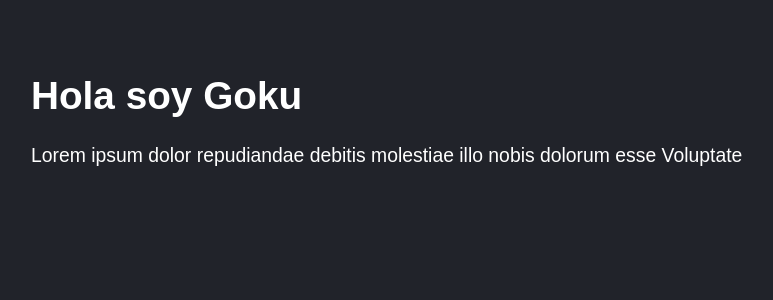
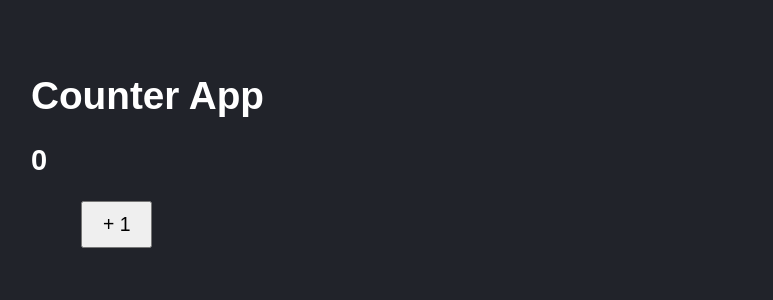
Before and after one commit to Rome96/intro-to-React-and-Unit-Test, a React (Create React App) app: page / in a window 1280 px wide. Shown: the top 300 px of the page, without its empty margins (17-790 px from the left). Built offline with nearby package versions, Linux system fonts and the light colour scheme.

Commit message:
event onClick and useState

```diff
--- /dev/null
+++ b/src/CounterApp.js
@@ -0,0 +1,24 @@
+import React, {useState} from 'react'
+import PropTypes from 'prop-types'
+
+const CounterApp = ({value}) => {
+  const [increment, setIncrement] = useState(value)
+
+  const handleAdd = () => {
+    setIncrement(increment + 1)
+  }
+
+  return (
+    <>
+      <h1>Counter App</h1>
+      <h2>{increment}</h2>
+      <button onClick={handleAdd}>+ 1</button>
+    </>
+  );
+}
+
+CounterApp.propTypes = {
+  value: PropTypes.number.isRequired
+}
+
+export default CounterApp
--- a/src/index.css
+++ b/src/index.css
@@ -5,3 +5,9 @@ html, body {
   background-color: #21232A;
   font-family: Arial, Helvetica, sans-serif;
 }
+
+button {
+  font-size: 1.1rem;
+  padding: 10px 20px;
+  margin-left: 50px;
+}
--- a/src/index.js
+++ b/src/index.js
@@ -1,8 +1,8 @@
 import React from 'react';
 import ReactDOM from 'react-dom';
-import App from './App';
+import CounterApp from './CounterApp';
 import './index.css'
 
 const divRoot = document.querySelector('#root')
 
-ReactDOM.render(<App greeting='Hola soy Goku' />, divRoot);
+ReactDOM.render(<CounterApp value={0} />, divRoot);
```
